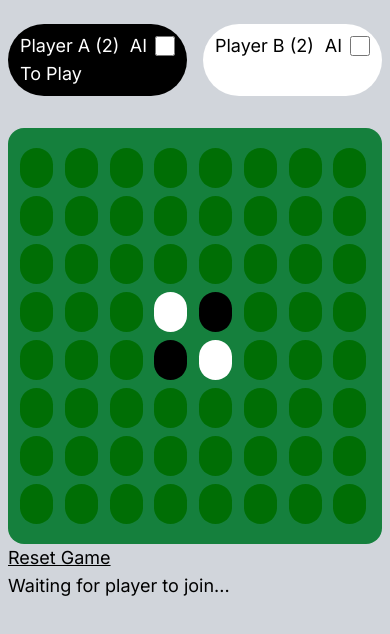
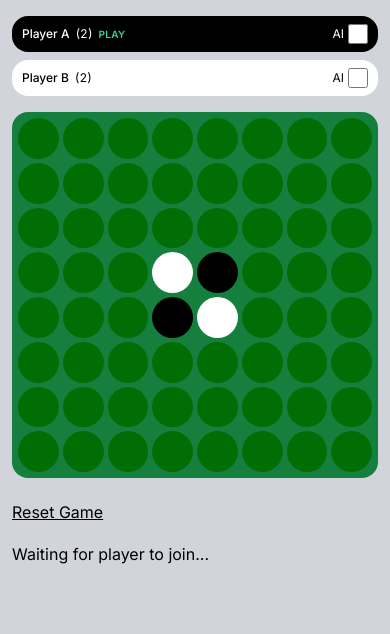
Before and after one commit to jettblu/othello-rl, a Next.js app in the folder frontend/: page /live/1 in a window 390 px wide. Shown: the top 634 px of the page. Built offline with nearby package versions, Linux system fonts and the light colour scheme; no server answers.

Commit message:
Add motion and mobile tweaks

```diff
--- a/frontend/app/globals.css
+++ b/frontend/app/globals.css
@@ -1,3 +1,9 @@
 @tailwind base;
 @tailwind components;
 @tailwind utilities;
+
+html,
+body {
+  max-width: 100%;
+  overflow-x: hidden;
+}
--- a/frontend/app/layout.tsx
+++ b/frontend/app/layout.tsx
@@ -1,4 +1,4 @@
-import type { Metadata } from "next";
+import type { Metadata, Viewport } from "next";
 import type { ReactNode } from "react";
 import { Inter } from "next/font/google";
 import "./globals.css";
@@ -14,6 +14,11 @@ export const metadata: Metadata = {
     "Play Othello online against a friend or a computer. The AI is powered by reinforcement learning trained with self-play and probabilitic search.",
 };
 
+export const viewport: Viewport = {
+  width: "device-width",
+  initialScale: 1,
+};
+
 export default function RootLayout({
   children,
 }: Readonly<{
@@ -21,15 +26,22 @@ export default function RootLayout({
 }>) {
   return (
     <html lang="en">
-      <body className={`${inter.className} px-2 bg-gray-300`}>
+      <body
+        className={`${inter.className} bg-gray-300 overflow-x-hidden px-3 sm:px-4 pb-[max(1rem,env(safe-area-inset-bottom))]`}
+      >
         <Toaster
-          position="top-right"
+          position="bottom-center"
           toastOptions={{
             style: {
               border: "1px solid #713200",
-              padding: "16px",
+              padding: "12px 16px",
               color: "#713200",
+              maxWidth: "calc(100vw - 1.5rem)",
             },
+          }}
+          containerStyle={{
+            bottom: 16,
+            insetInline: 12,
           }}
         />
         <Providers>{children}</Providers>
--- a/frontend/app/live/[id]/page.tsx
+++ b/frontend/app/live/[id]/page.tsx
@@ -7,8 +7,8 @@ export default async function Page({
 }) {
   const { id } = await params;
   return (
-    <main className="max-w-5xl mx-auto">
-      <div className="mt-6">
+    <main className="w-full max-w-5xl mx-auto min-w-0">
+      <div className="mt-4 sm:mt-6">
         <OthelloBoard gameId={id} />
       </div>
     </main>
--- a/frontend/app/page.tsx
+++ b/frontend/app/page.tsx
@@ -2,8 +2,8 @@ import OthelloBoard from "@/components/othelloBoard";
 
 export default function Home() {
   return (
-    <main className="max-w-5xl mx-auto">
-      <div className="mt-6">
+    <main className="w-full max-w-5xl mx-auto min-w-0">
+      <div className="mt-4 sm:mt-6">
         <OthelloBoard />
       </div>
     </main>
--- a/frontend/components/othelloBoard.tsx
+++ b/frontend/components/othelloBoard.tsx
@@ -1,6 +1,7 @@
 "use client";
 
 import { useCallback, useEffect, useRef, useState } from "react";
+import * as m from "motion/react-m";
 import { useDispatch, useSelector } from "react-redux";
 import { usePathname, useRouter } from "next/navigation";
 import toast from "react-hot-toast";
@@ -8,7 +9,7 @@ import { IGlobalState } from "@/store/reducers";
 import OthelloPiece from "./othelloPiece";
 import { boardFromString, playAtPieceIndex } from "@/helpers/gameplay";
 import { getApiHost, isProdEnv, requestNextMoveFromAi } from "@/helpers/requests";
-import { PlayerType } from "@/types";
+import { IPlayer, PlayerType } from "@/types";
 import {
   resetGame,
   toggleTurn,
@@ -38,10 +39,94 @@ function replaceQuery(pathname: string, updates: Record<string, string>) {
   );
 }
 
+function PlayerStatus({
+  player,
+  inverted,
+  isToPlay,
+  showSkip,
+  result,
+  onSkip,
+  onToggleAi,
+}: {
+  player: IPlayer;
+  inverted: boolean;
+  isToPlay: boolean;
+  showSkip: boolean;
+  result: "winner" | "tie" | null;
+  onSkip: () => void;
+  onToggleAi: () => void;
+}) {
+  return (
+    <div
+      className={`flex items-center gap-1.5 min-w-0 rounded-2xl md:rounded-full px-2.5 py-2 text-xs sm:text-base md:text-2xl ${
+        inverted ? "bg-black text-white" : "bg-white text-black"
+      }`}
+    >
+      <div className="min-w-0 flex-1 flex items-center gap-1.5 flex-wrap">
+        <span className="font-medium truncate">{player.name}</span>
+        <m.span
+          key={player.score}
+          className="tabular-nums shrink-0"
+          initial={{ scale: 1.2, opacity: 0.65 }}
+          animate={{ scale: 1, opacity: 1 }}
+          transition={{ type: "spring", stiffness: 520, damping: 28 }}
+        >
+          ({player.score})
+        </m.span>
+        {isToPlay && (
+          <m.span
+            className="shrink-0 text-[10px] sm:text-sm font-semibold uppercase tracking-wide text-emerald-400"
+            initial={{ opacity: 0, y: 4, scale: 0.88 }}
+            animate={{ opacity: 1, y: 0, scale: 1 }}
+            transition={{ duration: 0.18 }}
+          >
+            <span className="sm:hidden">Play</span>
+            <span className="hidden sm:inline">To Play</span>
+          </m.span>
+        )}
+        {showSkip && (
+          <m.button
+            type="button"
+            className="text-yellow-500 underline shrink-0"
+            initial={{ opacity: 0, y: 4 }}
+            animate={{ opacity: 1, y: 0 }}
+            transition={{ duration: 0.16 }}
+            onClick={onSkip}
+          >
+            Skip
+          </m.button>
+        )}
+        {result && (
+          <m.span
+            className="text-green-500 shrink-0"
+            initial={{ opacity: 0, scale: 0.7 }}
+            animate={{ opacity: 1, scale: 1 }}
+            transition={{ type: "spring", stiffness: 380, damping: 18 }}
+          >
+            {result === "winner" ? "Winner!" : "Tie!"}
+          </m.span>
+        )}
+      </div>
+      {player.type !== PlayerType.Remote && (
+        <label className="flex items-center gap-1 shrink-0">
+          <span className={inverted ? "text-white" : "text-black"}>AI</span>
+          <input
+            type="checkbox"
+            className="form-checkbox h-5 w-5 text-green-500"
+            checked={player.type === PlayerType.AI}
+            onChange={onToggleAi}
+          />
+        </label>
+      )}
+    </div>
+  );
+}
+
 export default function OthelloBoard({ gameId }: { gameId?: string }) {
-  const { board, gameAttrs, playerA, playerB } = useSelector(
-    (state: IGlobalState) => state
-  );
+  const board = useSelector((state: IGlobalState) => state.board);
+  const gameAttrs = useSelector((state: IGlobalState) => state.gameAttrs);
+  const playerA = useSelector((state: IGlobalState) => state.playerA);
+  const playerB = useSelector((state: IGlobalState) => state.playerB);
   const [secondsForLastAiMove, setSecondsForLastAiMove] = useState(0);
   const [loadingAiMove, setLoadingAiMove] = useState(false);
   const [waitingForPlayer, setWaitingForPlayer] = useState(() => Boolean(gameId));
@@ -258,70 +343,45 @@ export default function OthelloBoard({ gameId }: { gameId?: string }) {
   }
 
   return (
-    <div className="max-w-4xl mx-auto">
-      <div className="grid grid-cols-2 h-fit max-w-4xl mx-auto gap-x-4 text-lg md:text-2xl">
-        <div className="flex flex-row bg-black text-white rounded-full px-3 py-2">
-          {playerA.name} ({playerA.score}) {currPlayer === 0 ? "To Play" : ""}
-          {!playerA.hasMove && playerB.hasMove && gameAttrs.turnStr === "0" && (
-            <p
-              className="text-yellow-500 underline hover:cursor-pointer ml-3"
-              onClick={handleTurnToggle}
-            >
-              Skip Turn
-            </p>
-          )}
-          {gameOver && playerA.score > playerB.score && (
-            <p className="text-green-500 ml-3">Winner!</p>
-          )}
-          {gameOver && playerA.score === playerB.score && (
-            <p className="text-green-500 ml-3">Tie!</p>
-          )}
-          {playerA.type !== PlayerType.Remote && (
-            <div className="flex-grow">
-              <div className="flex flex-row-reverse">
-                <input
-                  type="checkbox"
-                  className="form-checkbox h-5 w-5 text-green-500 my-auto"
-                  checked={playerA.type === PlayerType.AI}
-                  onChange={() => dispatch(toggle_playerA_Ai())}
+    <div className="w-full max-w-4xl mx-auto min-w-0">
+      <div className="grid grid-cols-1 min-[420px]:grid-cols-2 gap-2 sm:gap-4 min-w-0">
+        <PlayerStatus
+          player={playerA}
+          inverted
+          isToPlay={currPlayer === 0}
+          showSkip={
+            !playerA.hasMove && playerB.hasMove && gameAttrs.turnStr === "0"
+          }
+          result={
+            gameOver && playerA.score > playerB.score
+              ? "winner"
+              : gameOver && playerA.score === playerB.score
+                ? "tie"
+                : null
+          }
+          onSkip={handleTurnToggle}
+          onToggleAi={() => dispatch(toggle_playerA_Ai())}
         />
-                <p className="text-white mr-2">AI</p>
+        <PlayerStatus
+          player={playerB}
+          inverted={false}
+          isToPlay={currPlayer === 1}
+          showSkip={
+            !playerB.hasMove && playerA.hasMove && gameAttrs.turnStr === "1"
+          }
+          result={
+            gameOver && playerB.score > playerA.score
+              ? "winner"
+              : gameOver && playerB.score === playerA.score
+                ? "tie"
+                : null
+          }
+          onSkip={handleTurnToggle}
+          onToggleAi={() => dispatch(toggle_playerB_Ai())}
+        />
       </div>
-            </div>
-          )}
-        </div>
-        <div className="flex flex-row bg-white rounded-full px-3 py-2">
-          {playerB.name} ({playerB.score}) {currPlayer === 1 ? "To Play" : ""}
-          {!playerB.hasMove && playerA.hasMove && gameAttrs.turnStr === "1" && (
-            <p
-              className="text-yellow-500 underline hover:cursor-pointer ml-3"
-              onClick={handleTurnToggle}
-            >
-              Skip Turn
-            </p>
-          )}
-          {gameOver && playerB.score > playerA.score && (
-            <p className="text-green-500 ml-3">Winner!</p>
-          )}
-          {gameOver && playerB.score === playerA.score && (
-            <p className="text-green-500 ml-3">Tie!</p>
-          )}
-          {playerB.type !== PlayerType.Remote && (
-            <div className="flex-grow">
-              <div className="flex flex-row-reverse">
-                <input
-                  type="checkbox"
-                  className="form-checkbox h-5 w-5 text-green-500 my-auto"
-                  checked={playerB.type === PlayerType.AI}
-                  onChange={() => dispatch(toggle_playerB_Ai())}
-                />
-                <p className="text-black mr-2">AI</p>
-              </div>
-            </div>
-          )}
-        </div>
-      </div>
-      <div className="bg-green-700 rounded-2xl grid grid-cols-8 gap-x-2 gap-y-2 mt-8 px-3 py-5">
+      <div className="mt-4 sm:mt-8 w-full max-w-full aspect-square bg-green-700 rounded-2xl p-1.5 sm:p-3 md:p-5 overflow-hidden">
+        <div className="grid grid-cols-8 grid-rows-8 gap-1 sm:gap-2 w-full h-full min-w-0">
           {board.map((player, index) => (
             <OthelloPiece
               key={index}
@@ -332,49 +392,66 @@ export default function OthelloBoard({ gameId }: { gameId?: string }) {
             />
           ))}
         </div>
+      </div>
 
-      <div className="w-full flex flex-col">
-        <div className="w-full flex flex-row">
-          <p
-            className="text-left text-lg md:text-2xl underline hover:cursor-pointer"
+      <div className="mt-3 sm:mt-4 w-full flex flex-col gap-2">
+        <div className="w-full flex flex-row items-center gap-2 min-w-0">
+          <button
+            type="button"
+            className="text-left text-base sm:text-lg md:text-2xl underline shrink-0 min-h-11 py-2"
             onClick={handleReset}
           >
             Reset Game
-          </p>
-          <div className="flex-grow">
+          </button>
+          <div className="flex-grow min-w-0">
             {loadingAiMove && (
-              <div className="flex flex-row-reverse">
-                <div className="animate-spin rounded-full h-6 w-6 border-t-2 border-b-2 border-green-500"></div>
-                <span className="text-lg mr-2 text-center text-gray-500">
+              <m.div
+                className="flex flex-row-reverse items-center gap-2"
+                initial={{ opacity: 0, y: 4 }}
+                animate={{ opacity: 1, y: 0 }}
+                transition={{ duration: 0.16 }}
+              >
+                <div className="animate-spin rounded-full h-5 w-5 sm:h-6 sm:w-6 border-t-2 border-b-2 border-green-500 shrink-0"></div>
+                <span className="text-sm sm:text-lg text-gray-500 truncate">
                   AI is thinking...
                 </span>
-              </div>
+              </m.div>
             )}
             {!loadingAiMove && secondsForLastAiMove > 0 && (
-              <div className="flex flex-row-reverse">
-                <span className="text-lg mr-2 text-center text-gray-500">
+              <m.div
+                className="flex flex-row-reverse"
+                initial={{ opacity: 0, y: 4 }}
+                animate={{ opacity: 1, y: 0 }}
+                transition={{ duration: 0.16 }}
+              >
+                <span className="text-sm sm:text-lg text-gray-500">
                   AI took {secondsForLastAiMove} seconds
                 </span>
-              </div>
+              </m.div>
             )}
           </div>
         </div>
         {waitingForPlayer && (
-          <div className="w-full flex flex-row">
-            <p className="text-left text-lg md:text-2xl">
+          <m.p
+            className="text-left text-base sm:text-lg md:text-2xl"
+            initial={{ opacity: 0, y: 6 }}
+            animate={{ opacity: 1, y: 0 }}
+            transition={{ duration: 0.18 }}
+          >
             Waiting for player to join...
-            </p>
-          </div>
+          </m.p>
         )}
         {!waitingForPlayer && !isRemote && (
-          <div className="w-full flex flex-row">
-            <p
-              className="text-left text-lg md:text-2xl underline hover:cursor-pointer"
+          <m.button
+            type="button"
+            className="text-left text-base sm:text-lg md:text-2xl underline w-fit min-h-11 py-2"
+            initial={{ opacity: 0, y: 6 }}
+            animate={{ opacity: 1, y: 0 }}
+            transition={{ duration: 0.18 }}
             onClick={handleStartRemoteGame}
           >
             Start Remote Game
-            </p>
-          </div>
+          </m.button>
         )}
       </div>
     </div>
--- a/frontend/components/othelloPiece.tsx
+++ b/frontend/components/othelloPiece.tsx
@@ -1,4 +1,5 @@
 import { memo, useState } from "react";
+import * as m from "motion/react-m";
 
 const EMPTY_COLOR = "#006e05";
 
@@ -23,25 +24,41 @@ function OthelloPiece({
   ) => boolean;
 }) {
   const [flashInvalid, setFlashInvalid] = useState(false);
+  const empty = playerIndex === 2;
 
   function onClick() {
     const success = handlePieceSelection(pieceIndex, false);
-    if (!success && playerIndex === 2) {
+    if (!success && empty) {
       setFlashInvalid(true);
-      window.setTimeout(() => setFlashInvalid(false), 500);
+      window.setTimeout(() => setFlashInvalid(false), 400);
     }
   }
 
   return (
-    <div
-      className={`text-white w-[90%] h-[40px] md:h-[90px] rounded-full hover:cursor-pointer ${
-        wasLastMove ? "ring-4 ring-gray-100/50" : ""
+    <m.button
+      type="button"
+      aria-label={`Square ${pieceIndex + 1}`}
+      className={`min-w-0 w-full h-full p-0 border-0 rounded-full appearance-none touch-manipulation ${
+        wasLastMove ? "ring-2 sm:ring-4 ring-gray-100/50" : ""
       }`}
-      style={{
-        backgroundColor: flashInvalid ? "#ff000080" : pieceColor(playerIndex),
-      }}
+      initial={false}
+      animate={flashInvalid ? { x: [0, -5, 5, -4, 4, 0] } : { x: 0 }}
+      whileHover={empty ? { scale: 1.08 } : undefined}
+      whileTap={empty ? { scale: 0.9 } : undefined}
+      transition={{ duration: 0.32 }}
       onClick={onClick}
-    />
+    >
+      <m.span
+        key={playerIndex}
+        className="block w-full h-full rounded-full"
+        style={{
+          backgroundColor: flashInvalid ? "#ff000080" : pieceColor(playerIndex),
+        }}
+        initial={empty ? { scale: 1 } : { scale: 0.55 }}
+        animate={{ scale: 1 }}
+        transition={{ duration: 0.28 }}
+      />
+    </m.button>
   );
 }
 
--- a/frontend/components/providers.tsx
+++ b/frontend/components/providers.tsx
@@ -1,9 +1,19 @@
 "use client";
 
 import type { ReactNode } from "react";
+import { LazyMotion, MotionConfig } from "motion/react";
 import { Provider } from "react-redux";
 import store from "@/store";
 
+const loadFeatures = () =>
+  import("@/motion-features").then((mod) => mod.default);
+
 export default function Providers({ children }: { children: ReactNode }) {
-  return <Provider store={store}>{children}</Provider>;
+  return (
+    <Provider store={store}>
+      <LazyMotion features={loadFeatures} strict>
+        <MotionConfig reducedMotion="user">{children}</MotionConfig>
+      </LazyMotion>
+    </Provider>
+  );
 }
--- /dev/null
+++ b/frontend/motion-features.ts
@@ -0,0 +1 @@
+export { domAnimation as default } from "motion/react";
--- a/frontend/package.json
+++ b/frontend/package.json
@@ -10,6 +10,7 @@
   },
   "dependencies": {
     "fathom-client": "^3.6.0",
+    "motion": "^13.1.1",
     "next": "^16.3.4",
     "react": "^19.2.8",
     "react-dom": "^19.2.8",
```
Also changed, not shown: 1 other file (tests, documents, lock files or other folders). Lines whose indentation alone changed are shown as unchanged.
